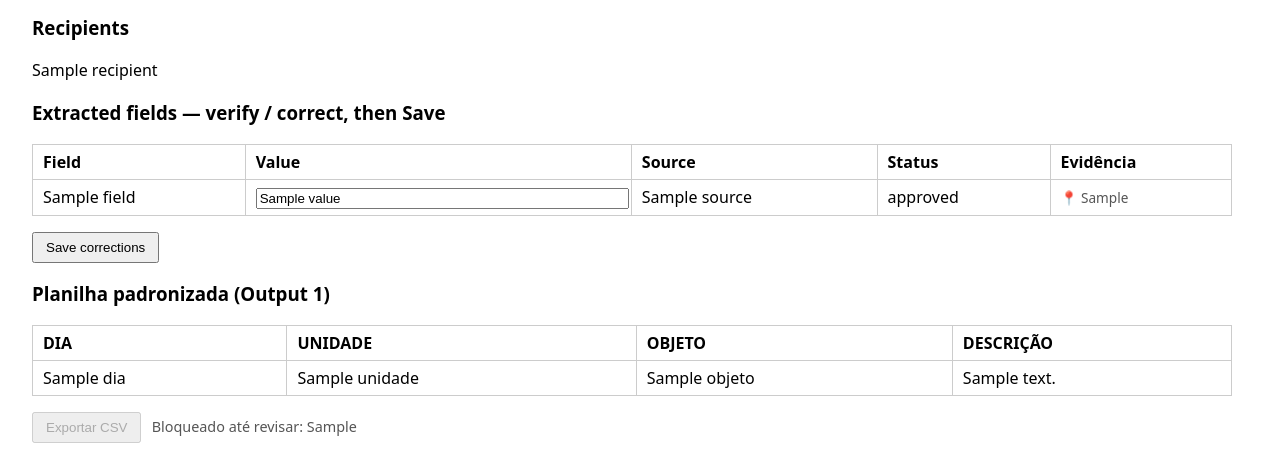
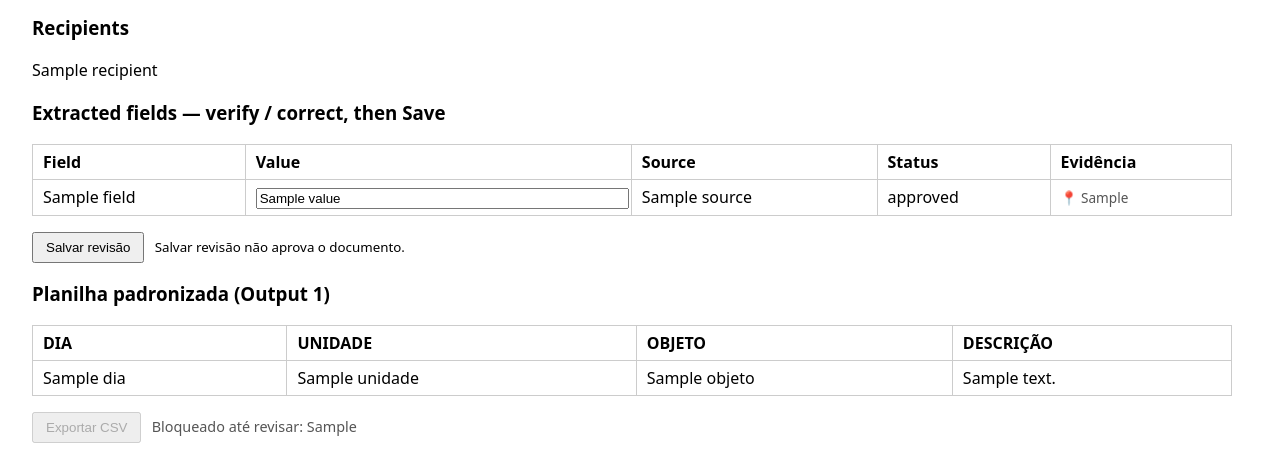
Before and after one commit to JoaoMiltzarek/security-shift-intake, a Python web app: template ui/templates/review.html in a window 1280 px wide. Shown: the part 535-997 px from the top of the page. Run offline with Jinja, Linux system fonts and the light colour scheme; the template is opened without the code that fills it: most values are stand-ins (such as "Sample title", 1, 10 or a date in 2020).

Commit message:
feat(SSI-1002): microcopy de revisao vs aprovacao no cockpit

```diff
--- a/ui/templates/_review_body.html
+++ b/ui/templates/_review_body.html
@@ -65,7 +65,10 @@
           </tr>
           {% endfor %}
         </table>
-        <p><button type="submit">Save corrections</button></p>
+        <p>
+          <button type="submit">Salvar revisão</button>
+          <small>Salvar revisão não aprova o documento.</small>
+        </p>
       </form>
 
       {% if spreadsheet_rows %}
```
Also changed, not shown: tests/test_edit_review.py (+1 -1 lines).
